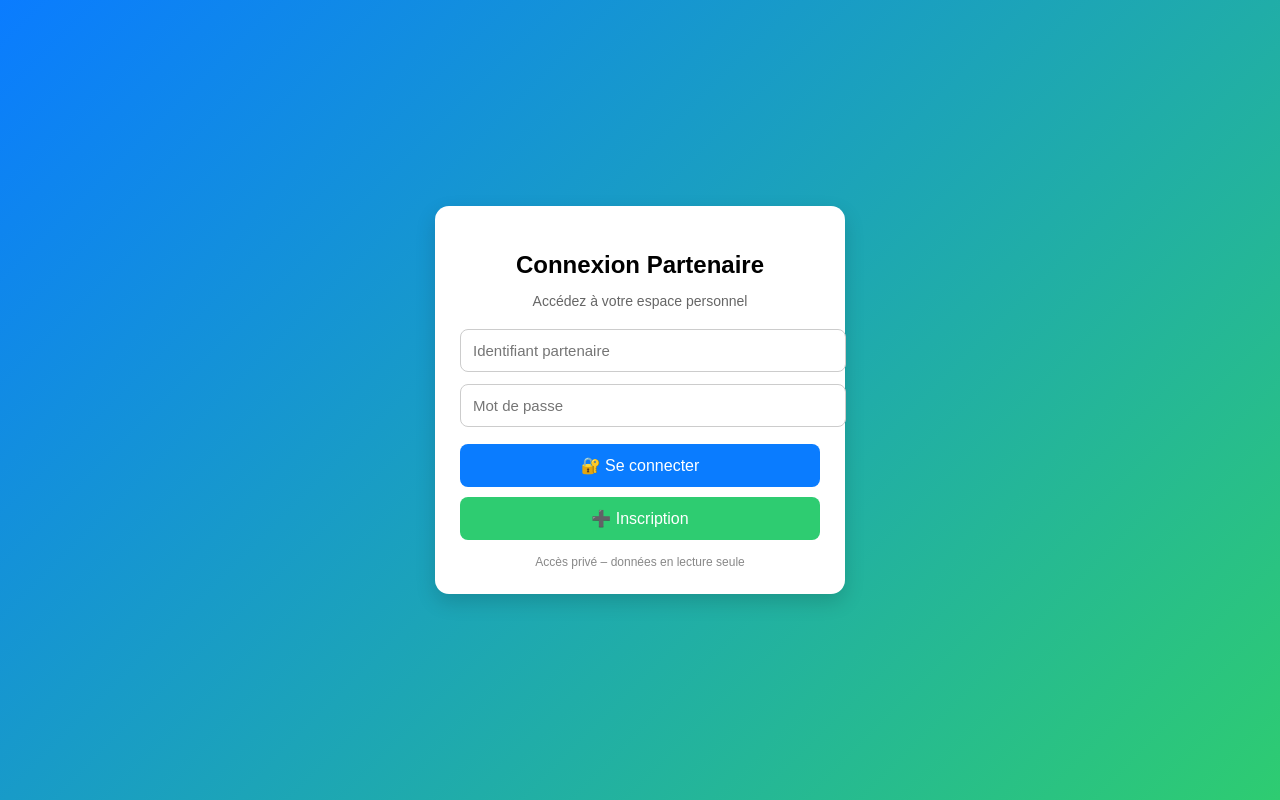
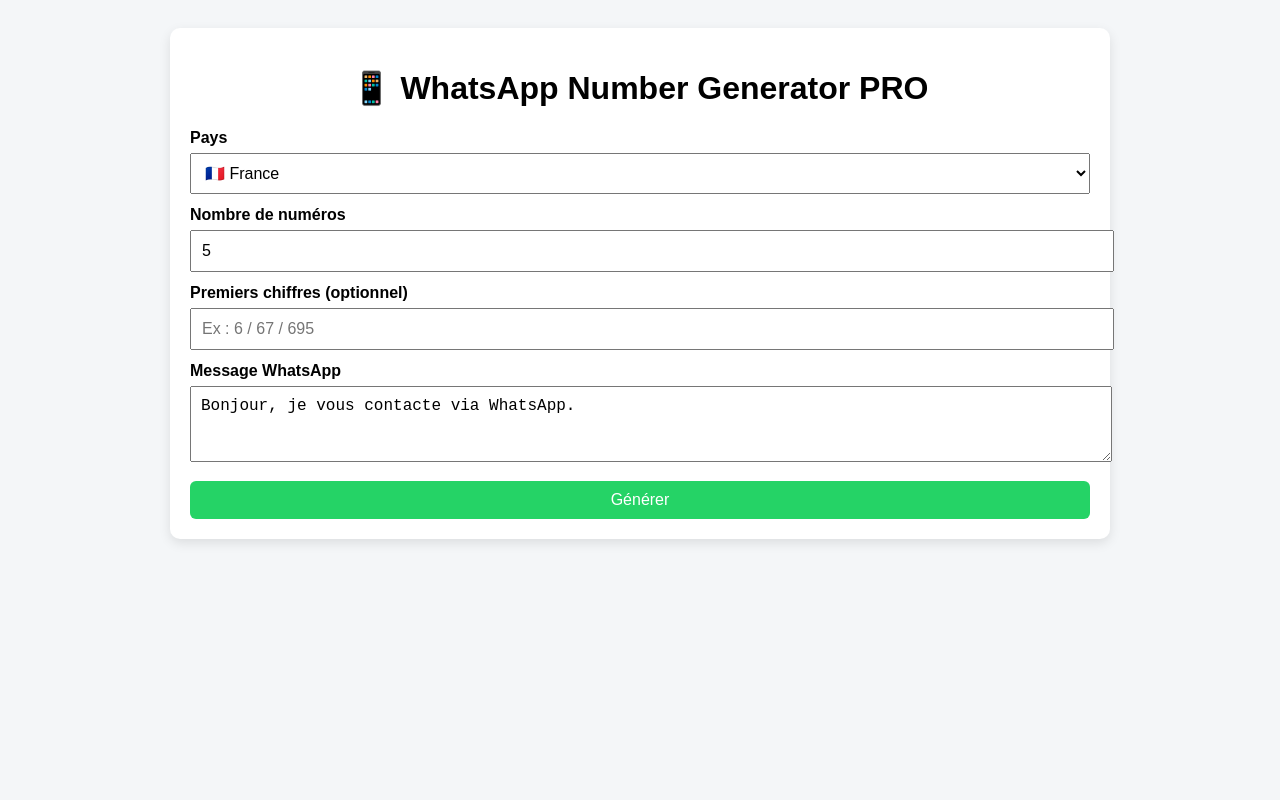
Before and after one commit to SublimaBeaute/Task-job, a plain HTML site: page index.html in a window 1280 px wide. Drawn offline with Linux system fonts and the light colour scheme.

Commit message:
Update index.html for WhatsApp Number Generator

```diff
--- a/index.html
+++ b/index.html
@@ -2,136 +2,157 @@
 <html lang="fr">
 <head>
 <meta charset="UTF-8">
-  <title>Connexion Partenaire</title>
+<title>WhatsApp Generator Pro</title>
 <meta name="viewport" content="width=device-width, initial-scale=1.0">
 
 <style>
 body {
     font-family: Arial, sans-serif;
-      background: linear-gradient(135deg, #0a7cff, #2ecc71);
-      margin: 0;
-      height: 100vh;
+    background: #f4f6f8;
+    padding: 20px;
+}
+.container {
+    max-width: 900px;
+    margin: auto;
+    background: white;
+    padding: 20px;
+    border-radius: 10px;
+    box-shadow: 0 4px 12px rgba(0,0,0,0.1);
+}
+h1 { text-align: center; }
+label { font-weight: bold; margin-top: 12px; display: block; }
+input, select, textarea, button {
+    width: 100%;
+    padding: 10px;
+    margin-top: 6px;
+    font-size: 16px;
+}
+button {
+    background: #25D366;
+    color: white;
+    border: none;
+    border-radius: 6px;
+    cursor: pointer;
+    margin-top: 15px;
+}
+button:hover { background: #1ebe5d; }
+.number {
+    background: #f1f1f1;
+    padding: 10px;
+    border-radius: 6px;
+    margin-top: 8px;
     display: flex;
+    justify-content: space-between;
     align-items: center;
-      justify-content: center;
 }
-
-    .box {
-      background: #fff;
-      width: 100%;
-      max-width: 360px;
-      padding: 25px;
-      border-radius: 14px;
-      box-shadow: 0 8px 20px rgba(0,0,0,0.15);
-      text-align: center;
+.score {
+    font-size: 13px;
+    color: #555;
 }
-
-    h2 {
-      margin-bottom: 5px;
-    }
-
-    p {
-      color: #666;
-      font-size: 14px;
-      margin-bottom: 20px;
-    }
-
-    input {
-      width: 100%;
-      padding: 12px;
-      margin-bottom: 12px;
-      border-radius: 8px;
-      border: 1px solid #ccc;
-      font-size: 15px;
-    }
-
-    button {
-      width: 100%;
-      padding: 12px;
-      border: none;
-      border-radius: 8px;
-      font-size: 16px;
-      cursor: pointer;
-      margin-top: 5px;
-    }
-
-    .btn-login {
-      background: #0a7cff;
-      color: #fff;
-    }
-
-    .btn-register {
-      background: #2ecc71;
-      color: #fff;
-      margin-top: 10px;
-    }
-
-    .footer {
-      margin-top: 15px;
-      font-size: 12px;
-      color: #888;
+a {
+    background: #25D366;
+    color: white;
+    padding: 6px 10px;
+    border-radius: 6px;
+    text-decoration: none;
 }
 </style>
 </head>
 
 <body>
+<div class="container">
+<h1>📱 WhatsApp Number Generator PRO</h1>
 
-<div class="box">
-  <h2>Connexion Partenaire</h2>
-  <p>Accédez à votre espace personnel</p>
+<label>Pays</label>
+<select id="country">
+  <option value="FR">🇫🇷 France</option>
+  <option value="BE">🇧🇪 Belgique</option>
+  <option value="IT">🇮🇹 Italie</option>
+  <option value="US">🇺🇸 USA</option>
+  <option value="CA">🇨🇦 Canada</option>
+  <option value="GB">🇬🇧 UK</option>
+  <option value="DE">🇩🇪 Allemagne</option>
+</select>
 
-  <input id="userId" type="text" placeholder="Identifiant partenaire">
-  <input id="password" type="password" placeholder="Mot de passe">
+<label>Nombre de numéros</label>
+<input type="number" id="count" value="5" min="1" max="30">
 
-  <button class="btn-login" onclick="login()">🔐 Se connecter</button>
+<label>Premiers chiffres (optionnel)</label>
+<input type="text" id="customPrefix" placeholder="Ex : 6 / 67 / 695">
 
-  <button class="btn-register" onclick="inscription()">➕ Inscription</button>
+<label>Message WhatsApp</label>
+<textarea id="message" rows="3">Bonjour, je vous contacte via WhatsApp.</textarea>
 
-  <div class="footer">
-    Accès privé – données en lecture seule
-  </div>
+<button onclick="generate()">Générer</button>
+
+<div id="results"></div>
 </div>
 
 <script>
-/* ============================
-   🔧 IDENTIFIANTS — TU MODIFIES ICI
-   ============================ */
+const data = {
+FR: { code:"33", length:9, prefixes:["6","7"], operators:["607","608","609","610","611","660","661","695","696"] },
 
-const comptes = {
-  "emma01": {
-    password: "1234",
-    nom: "Emmanuel"
-  },
-  "paul02": {
-    password: "abcd",
-    nom: "Paul"
-  }
+BE: { code:"32", length:9, prefixes:["4"], operators:[
+  "470","471","472","473","474","475","476","477","478","479"
+]},
+
+IT: { code:"39", length:10, prefixes:["3"], operators:[
+  "320","327","331","333","334","335","336","337","338","339"
+]},
+
+US: { code:"1", length:10, prefixes:["2","3","4","5","6","7","8","9"], operators:["201","202","305","415","510"] },
+CA: { code:"1", length:10, prefixes:["4","5","6","7"], operators:["416","438","514","647"] },
+GB: { code:"44", length:10, prefixes:["7"], operators:["740","750","770","780"] },
+DE: { code:"49", length:10, prefixes:["15","16","17"], operators:["151","152","160","170"] }
 };
 
-/* ============================
-   🔐 CONNEXION
-   ============================ */
+function cleanRandom(len) {
+    let s = "";
+    while (s.length < len) {
+        let d = Math.floor(Math.random()*10);
+        if (!(s.endsWith("00") && d === 0)) s += d;
+    }
+    return s;
+}
 
-function login() {
-  const id = document.getElementById("userId").value.trim();
-  const pass = document.getElementById("password").value.trim();
+function credibility(prefix) {
+    let score = 50;
+    if (prefix.length >= 2) score += 20;
+    if (prefix.length >= 3) score += 20;
+    return Math.min(score, 90);
+}
 
-  if (comptes[id] && comptes[id].password === pass) {
-    localStorage.setItem("user", id);
-    window.location.href = "client1.html"; // ✅ REDIRECTION MODIFIÉE
+function generate() {
+    const c = data[country.value];
+    const results = document.getElementById("results");
+    results.innerHTML = "";
+    const msg = encodeURIComponent(message.value);
+    const custom = customPrefix.value.replace(/\D/g,"");
+
+    for (let i=0;i<count.value;i++) {
+        let prefix = "";
+        if (custom && c.operators.some(p => p.startsWith(custom))) {
+            prefix = custom;
         } else {
-    alert("Identifiant ou mot de passe incorrect");
+            prefix = c.operators[Math.floor(Math.random()*c.operators.length)];
+        }
+
+        const rest = cleanRandom(c.length - prefix.length);
+        const number = c.code + prefix + rest;
+        const score = credibility(prefix);
+
+        const div = document.createElement("div");
+        div.className = "number";
+        div.innerHTML = `
+            <div>
+              📞 +${number}<br>
+              <span class="score">Crédibilité : ${score}%</span>
+            </div>
+            <a href="https://wa.me/${number}?text=${msg}" target="_blank">WhatsApp</a>
+        `;
+        results.appendChild(div);
     }
 }
-
-/* ============================
-   ➕ INSCRIPTION (NE FAIT RIEN)
-   ============================ */
-
-function inscription() {
-  // volontairement vide
-}
 </script>
-
 </body>
 </html>
```
Lines whose indentation alone changed are shown as unchanged.
